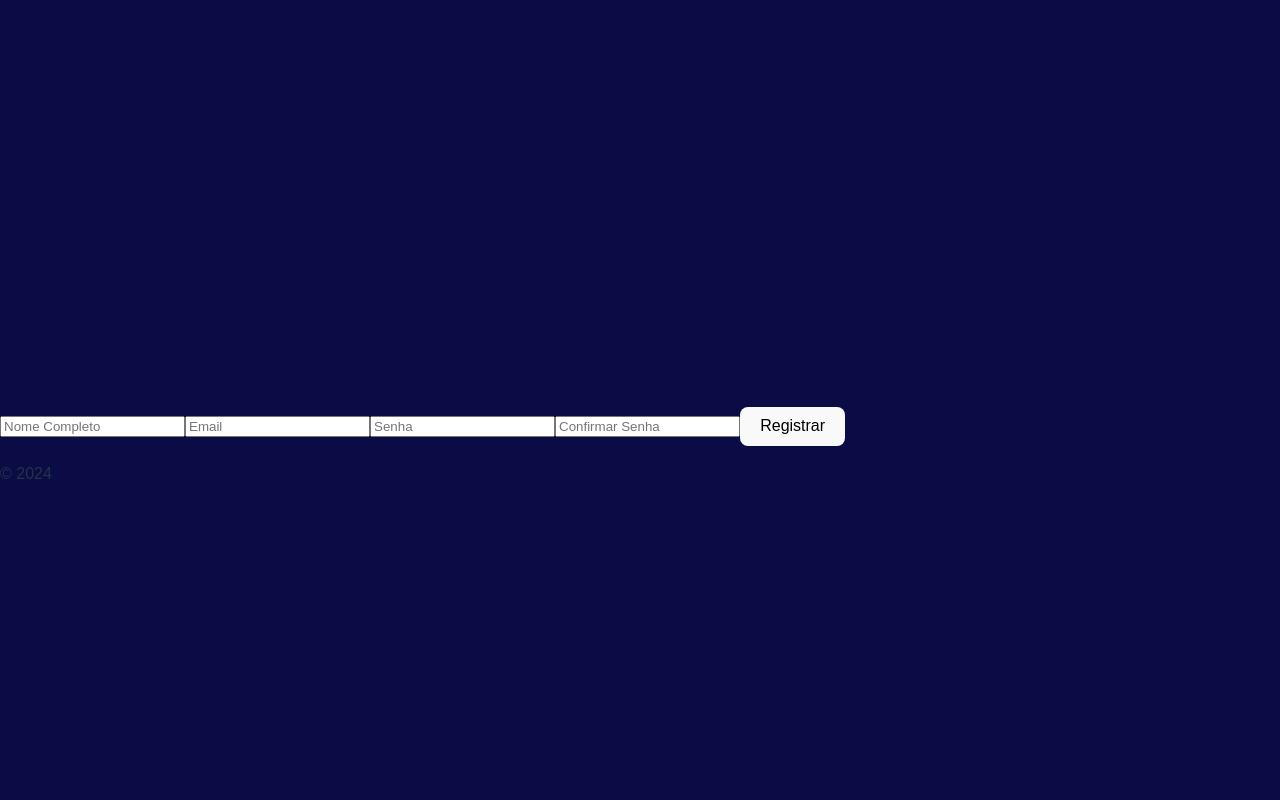
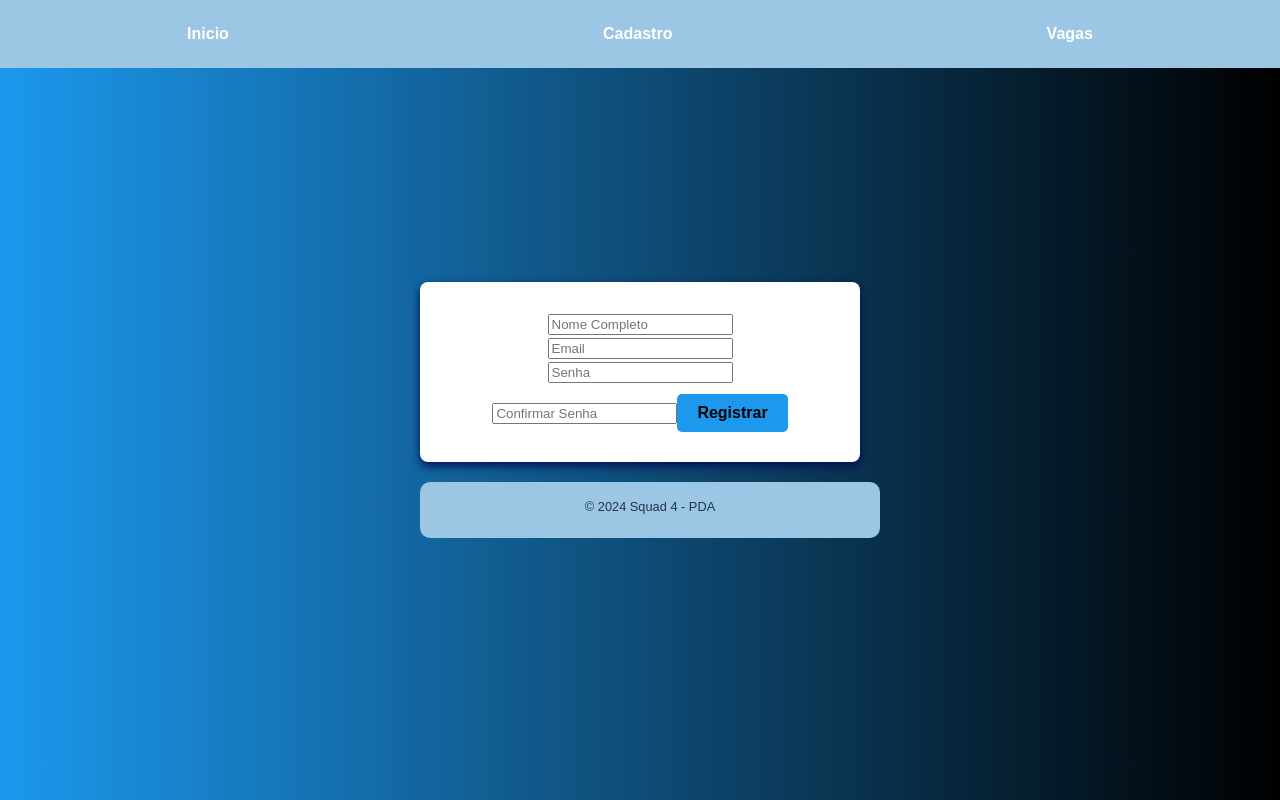
Before and after one commit to JuniorReisx/M5FrontEnd, a React (Vite) app: page / in a window 1280 px wide. Built offline with nearby package versions, Linux system fonts and the light colour scheme.

Commit message:
adding colors

```diff
--- a/src/App.css
+++ b/src/App.css
@@ -1,16 +1,23 @@
 body{
   font-family: 'Arial', sans-serif;
-  background-color: #0b0b46;
+  background: linear-gradient(to right, #1c98ed, #000);
   margin: 0;
   padding: 0;
+  justify-content: center;
 }
 
-app{
+.forms {
   display: flex;
   flex-direction: column;
   align-items: center;
   justify-content: center;
-  min-height: 100vh;
+  width: 100%;
+  max-width: 400px;
+  margin: 20px auto;
+  padding: 20px;
+  border-radius: 8px;
+  box-shadow: 0 4px 10px rgb(2, 15, 85);
+  background-color: white;
 }
 
 h1 {
@@ -40,8 +47,21 @@ menu {
   width: 100%;
 }
 
-item_menu {
-  display: flex;
-  flex-direction: column;
-  align-items: center;
+.submit{
+  background-color: #1c98ed;
+  border: none;
+  padding: 10px 20px;
+  border-radius: 5px;
+  font-weight: bold;
+  cursor: pointer;
+  margin-top: 10px;
+  transition: background-color 0.3s, transform 0.3s, box-shadow 0.3s;
 }
+
+.item_menu{
+  display: inline-block;
+  padding: 10px 20px;
+  text-align: center;
+  font-weight: bold;
+  transition: background-color 0.3s, border-color 0.3s;
+}
--- a/src/App.jsx
+++ b/src/App.jsx
@@ -1,5 +1,7 @@
 import './App.css';
 import { useState } from 'react';
+import Header from '../src/components/Header/Header';
+import Footer from './components/Footer/footer';
 
 const CadastroEstilizado = () => {
   const [nome, setNome] = useState('');
@@ -18,10 +20,8 @@ const CadastroEstilizado = () => {
 
   return (
     <div className="App">
-      <div>
-      <h1></h1>
-      </div>
-      <div className="main">
+      <Header />
+      <div className="main forms">
         <div className="center">
           <div className="menu">
             <form onSubmit={handleSubmit}>
@@ -54,15 +54,13 @@ const CadastroEstilizado = () => {
                   onChange={(e) => setConfirmarSenha(e.target.value)}
                   required
                 />
-                <button type="submit">Registrar</button>
+                <button className='submit' type="submit">Registrar</button>
               </div>
             </form>
           </div>
         </div>
       </div>
-      <footer>
-        <p>© 2024</p>
-      </footer>
+      <Footer />
     </div>
   );
 };
--- /dev/null
+++ b/src/components/Footer/footer.css
@@ -0,0 +1,16 @@
+.footer {
+    width: 100%;
+    text-align: center;
+    padding: 10px;
+    margin-top: 20px;
+    display: flex;
+    flex-direction: column;
+    align-items: center;
+    border-radius: 10px;
+    background-color: #9bc6e4;
+}
+
+.text {
+    margin-top: 5px;
+    font-size: 0.8rem;
+}
--- /dev/null
+++ b/src/components/Footer/footer.jsx
@@ -0,0 +1,12 @@
+import React from 'react';
+import './footer.css';
+
+const Footer = () => {
+  return (
+    <footer className="footer">
+      <p className='text'>&copy; 2024 Squad 4 - PDA</p>
+    </footer>
+  );
+};
+
+export default Footer;
--- /dev/null
+++ b/src/components/Header/Header.css
@@ -0,0 +1,37 @@
+.header {
+    width: 100%;
+    text-align: center;
+    background-color: #9bc6e4;
+    z-index: 1000;
+    padding: 10px;
+    display: flex;
+    align-items: center;
+    position: fixed;
+    top: 0;
+    left: 50%;
+    transform: translateX(-50%);
+    justify-content: space-around;
+    border-radius: 10px;
+    z-index: 1000;
+}
+
+.button-nav{
+    display: inline-block;
+    padding: 10px 20px;
+    color: white;
+    text-align: center;
+    text-decoration: none;
+    border: 2px solid #9bc6e4;
+    border-radius: 5px;
+    font-weight: bold;
+    transition: background-color 0.3s, border-color 0.3s;
+}
+
+.button-nav:hover{
+    background-color: white;
+    color: #9bc6e4;
+    border-color: white;
+    text-decoration: none;
+    font-weight: bold;
+    transition: background-color 0.3s, transform 0.3s, box-shadow 0.3s;
+}
--- /dev/null
+++ b/src/components/Header/Header.jsx
@@ -0,0 +1,14 @@
+import React from 'react';
+import './Header.css';
+
+const Header = () => {
+    return (
+        <nav className="header">
+            <a href="/" className="button-nav" target='blank'>Inicio</a>
+            <a href="/" className="button-nav" target='blank'>Cadastro</a>
+            <a href="/" className="button-nav" target='blank'>Vagas</a>
+        </nav>
+    );
+};
+
+export default Header;
```
Also changed, not shown: 1 other file (tests, documents, lock files or other folders).
